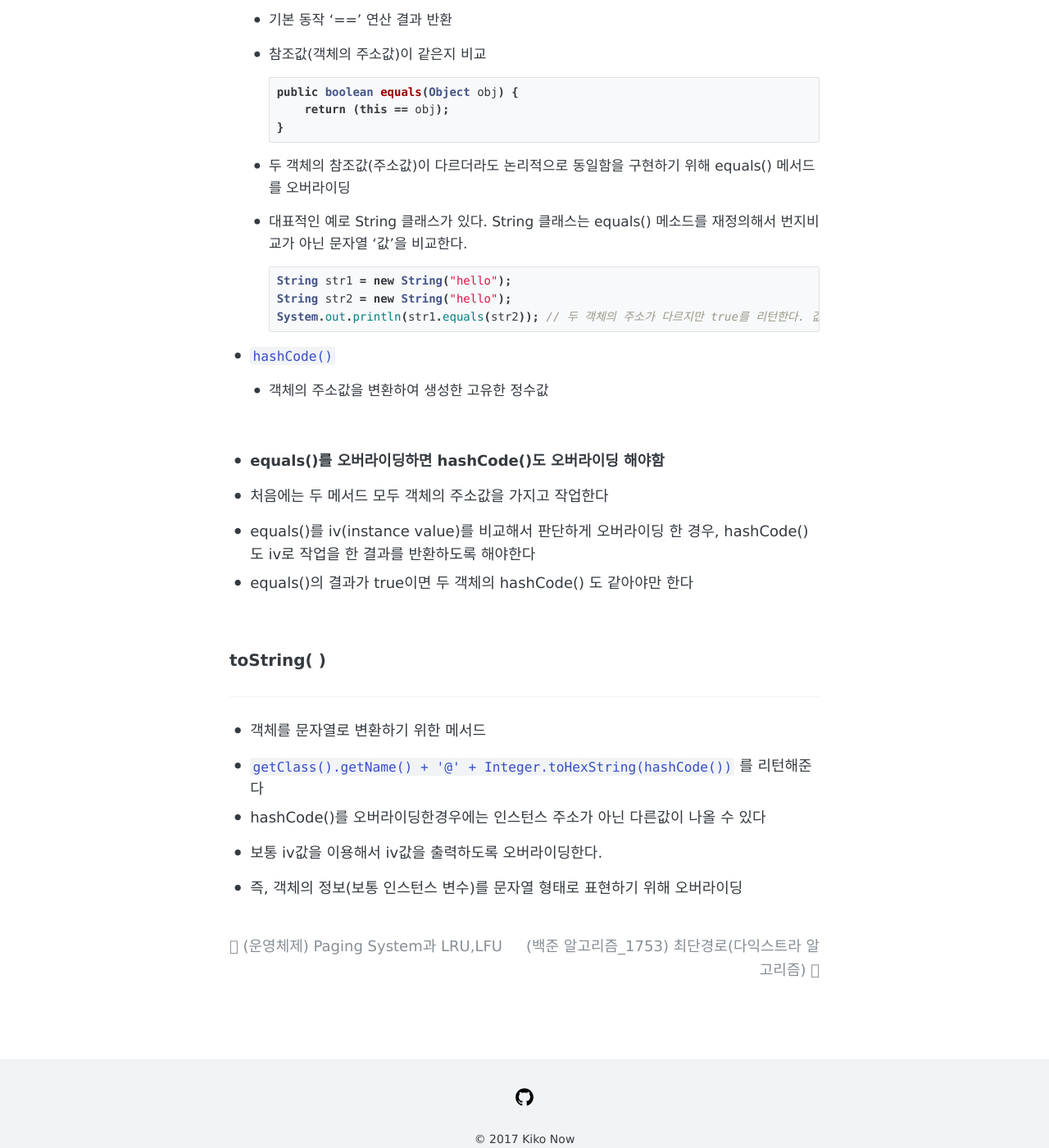
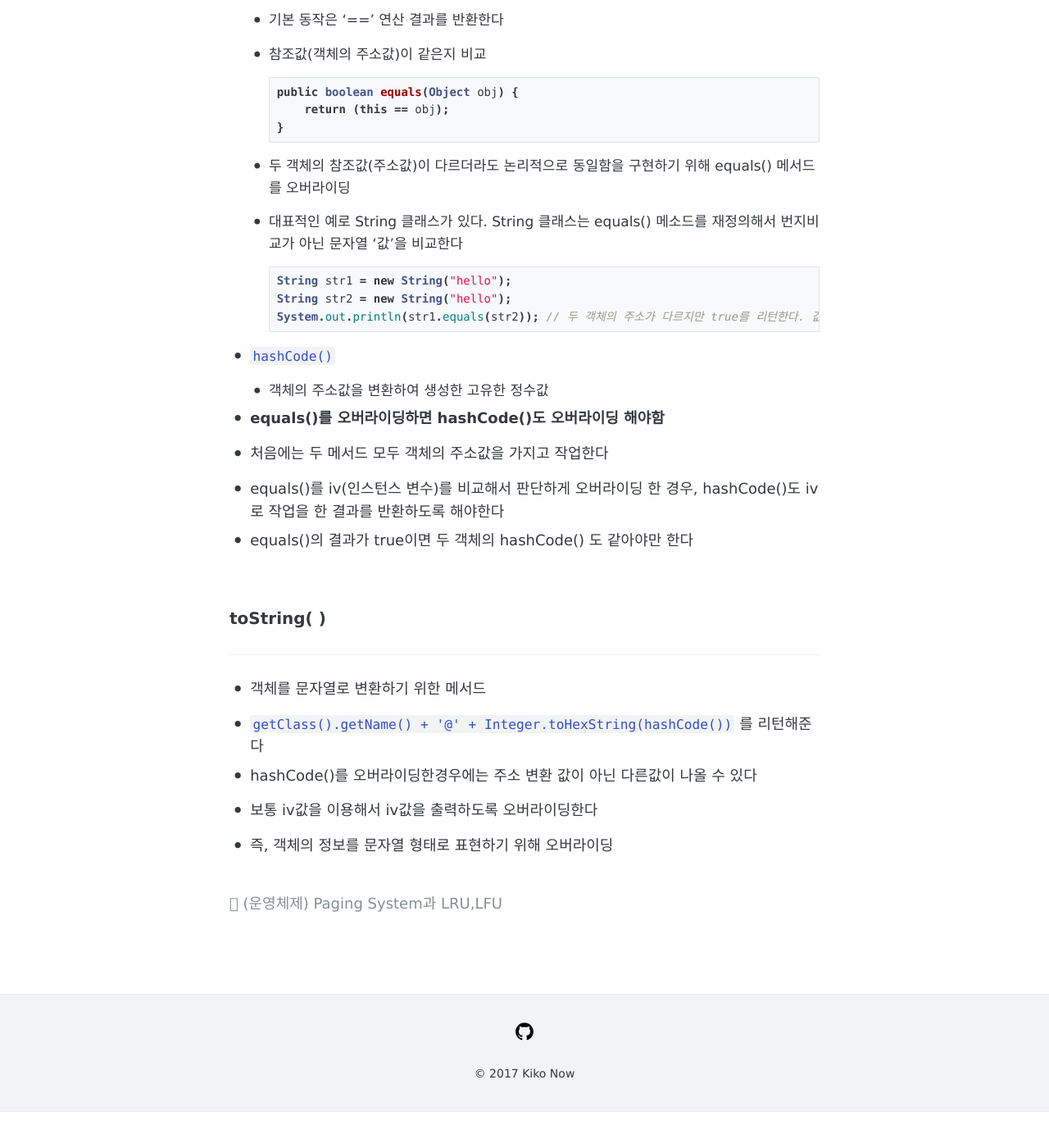
Before and after one commit to zoe0-0/blog, a Jekyll site: the page built from _posts/2021-03-05-Java02.md, in a window 1280 px wide and 1400 px high, scrolled down 479 px. Shown: the whole window at 82% size. Built offline with Jekyll 4.4.1, drawn with Linux system fonts in a browser that asks for light colours; comment, search, counter and statistics services are not loaded; after the commit the page ends 1835 px from its top, so only the background shows below that.

Commit message:
Edit post contents

````diff
--- a/_posts/2021-03-05-Java02.md
+++ b/_posts/2021-03-05-Java02.md
@@ -13,7 +13,7 @@ tags:
 
 - `equals()`
 
-  - 기본 동작 '==' 연산 결과 반환
+  - 기본 동작은 '==' 연산 결과를 반환한다
 
   - 참조값(객체의 주소값)이 같은지 비교
 
@@ -25,7 +25,7 @@ tags:
 
   - 두 객체의 참조값(주소값)이 다르더라도 논리적으로 동일함을 구현하기 위해 equals() 메서드를 오버라이딩
 
-  - 대표적인 예로 String 클래스가 있다. String 클래스는 equals() 메소드를 재정의해서 번지비교가 아닌 문자열 '값'을 비교한다.
+  - 대표적인 예로 String 클래스가 있다. String 클래스는 equals() 메소드를 재정의해서 번지비교가 아닌 문자열 '값'을 비교한다
 
     ```java
     String str1 = new String("hello");
@@ -34,14 +34,13 @@ tags:
     ```
 
 - `hashCode()`
+
   - 객체의 주소값을 변환하여 생성한 고유한 정수값
-
-<br>
 
 - <b>equals()를 오버라이딩하면 hashCode()도 오버라이딩 해야함</b>
 - 처음에는 두 메서드 모두 객체의 주소값을 가지고 작업한다
 
-- equals()를 iv(instance value)를 비교해서 판단하게 오버라이딩 한 경우, hashCode()도 iv로 작업을 한 결과를 반환하도록 해야한다
+- equals()를 iv(인스턴스 변수)를 비교해서 판단하게 오버라이딩 한 경우, hashCode()도 iv로 작업을 한 결과를 반환하도록 해야한다
 - equals()의 결과가 true이면 두 객체의 hashCode() 도 같아야만 한다
 
 <br>
@@ -53,7 +52,7 @@ tags:
 - 객체를 문자열로 변환하기 위한 메서드
 
 - `getClass().getName() + '@' + Integer.toHexString(hashCode())` 를 리턴해준다
-- hashCode()를 오버라이딩한경우에는 인스턴스 주소가 아닌 다른값이 나올 수 있다
-- 보통 iv값을 이용해서 iv값을 출력하도록 오버라이딩한다.
+- hashCode()를 오버라이딩한경우에는 주소 변환 값이 아닌 다른값이 나올 수 있다
+- 보통 iv값을 이용해서 iv값을 출력하도록 오버라이딩한다
 
-- 즉, 객체의 정보(보통 인스턴스 변수)를 문자열 형태로 표현하기 위해 오버라이딩
+- 즉, 객체의 정보를 문자열 형태로 표현하기 위해 오버라이딩
````
Also changed, not shown: _posts/2021-03-01-Boj_Algorithm20.md (renamed from _posts/2021-03-11-Boj_Algorithm20.md).
